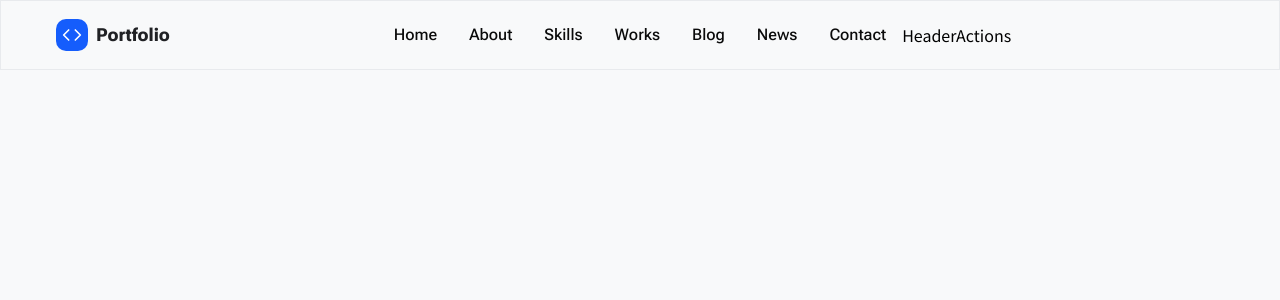
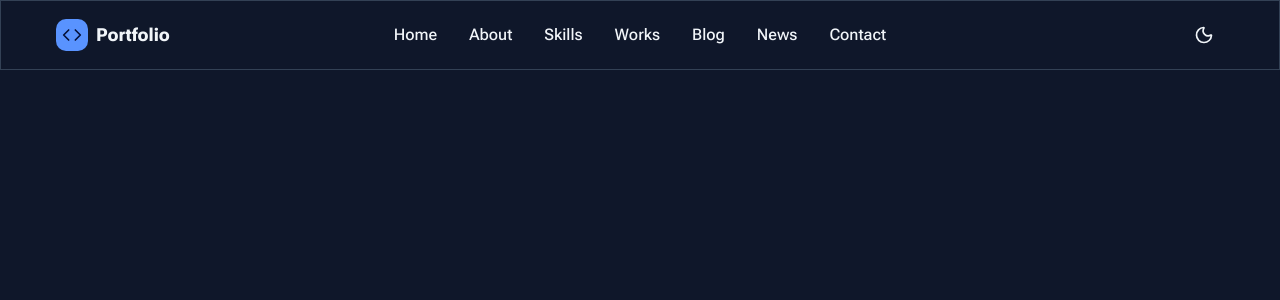
Before and after one commit to iku-nojiri/portfolio_2026, a Next.js app in the folder front/: page / in a window 1280 px wide. Shown: the top 300 px of the page. Built offline with nearby package versions, Linux system fonts and the light colour scheme.

Commit message:
feat: HeaderActions.tsx

```diff
--- a/front/app/components/compositions/layouts/Header/HeaderActions.tsx
+++ b/front/app/components/compositions/layouts/Header/HeaderActions.tsx
@@ -1,7 +1,43 @@
-import React from 'react'
+"use client";
+
+import { Sun as LightIcon, Moon as DarkIcon } from "lucide-react";
+import { useState } from "react";
 
 export const HeaderActions = () => {
+  const [isDark, setIsDark] = useState(true);
+
+  function toggleTheme() {
+    setIsDark((prev) => {
+      const next = !prev;
+      document.body.classList.toggle("dark", next);
+      return next;
+    });
+  }
+
   return (
-    <div>HeaderActions</div>
-  )
-}
+    <div className="flex items-center justify-end gap-2">
+      <button
+        type="button"
+        className="inline-flex items-center justify-center w-10 aspect-square rounded-full cursor-pointer bg-button-ghost-bg hover:bg-button-ghost-bg--hover"
+        aria-label={
+          isDark ? "ライトテーマに切り替える" : "ダークテーマに切り替える"
+        }
+        onClick={toggleTheme}
+      >
+        {isDark ? (
+          <DarkIcon
+            size={20}
+            aria-hidden="true"
+            className="text-button-ghost-fg"
+          />
+        ) : (
+          <LightIcon
+            size={20}
+            aria-hidden="true"
+            className="text-button-ghost-fg"
+          />
+        )}
+      </button>
+    </div>
+  );
+};
--- a/front/app/layout.tsx
+++ b/front/app/layout.tsx
@@ -26,7 +26,7 @@ export default function RootLayout({
 }>) {
   return (
     <html lang="jp">
-      <body className={`${robotoFlex.variable} ${notoSansJP.variable}`}>
+      <body className={`${robotoFlex.variable} ${notoSansJP.variable} dark`}>
         {children}
       </body>
     </html>
```
